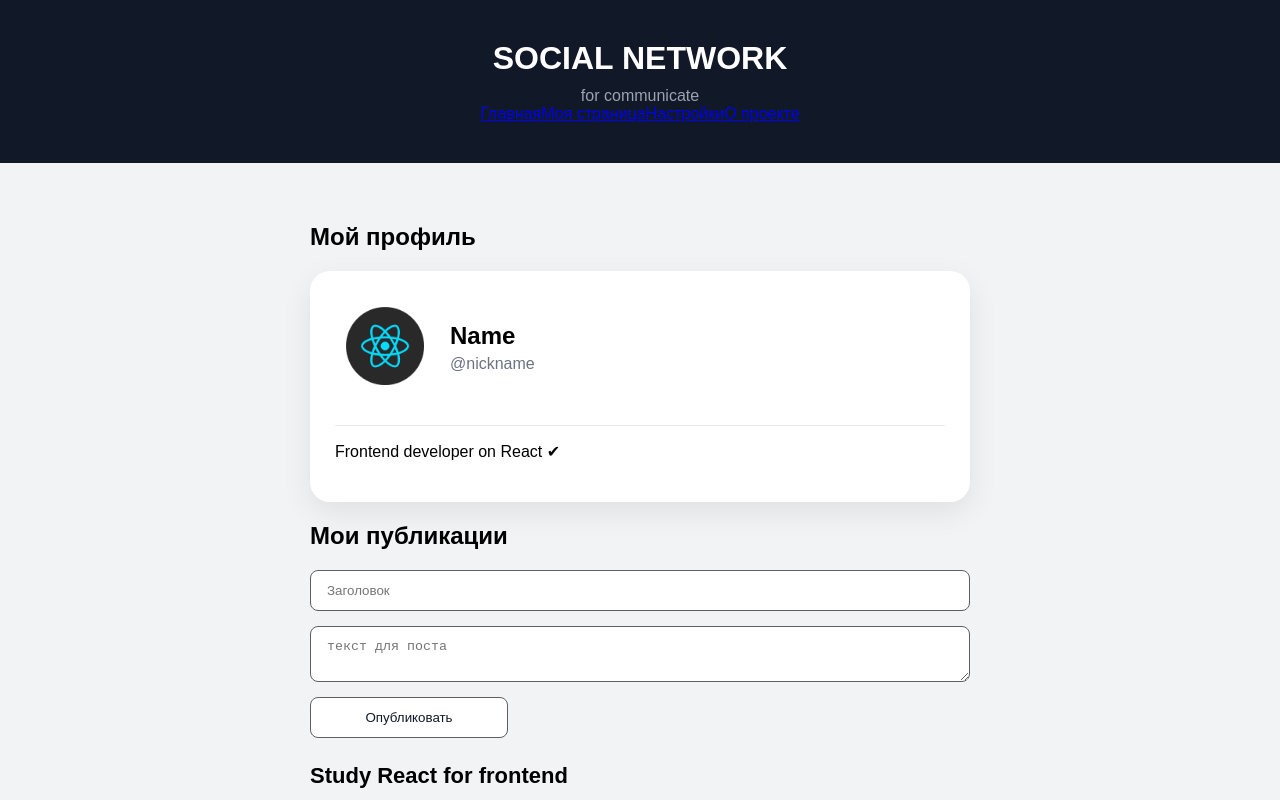
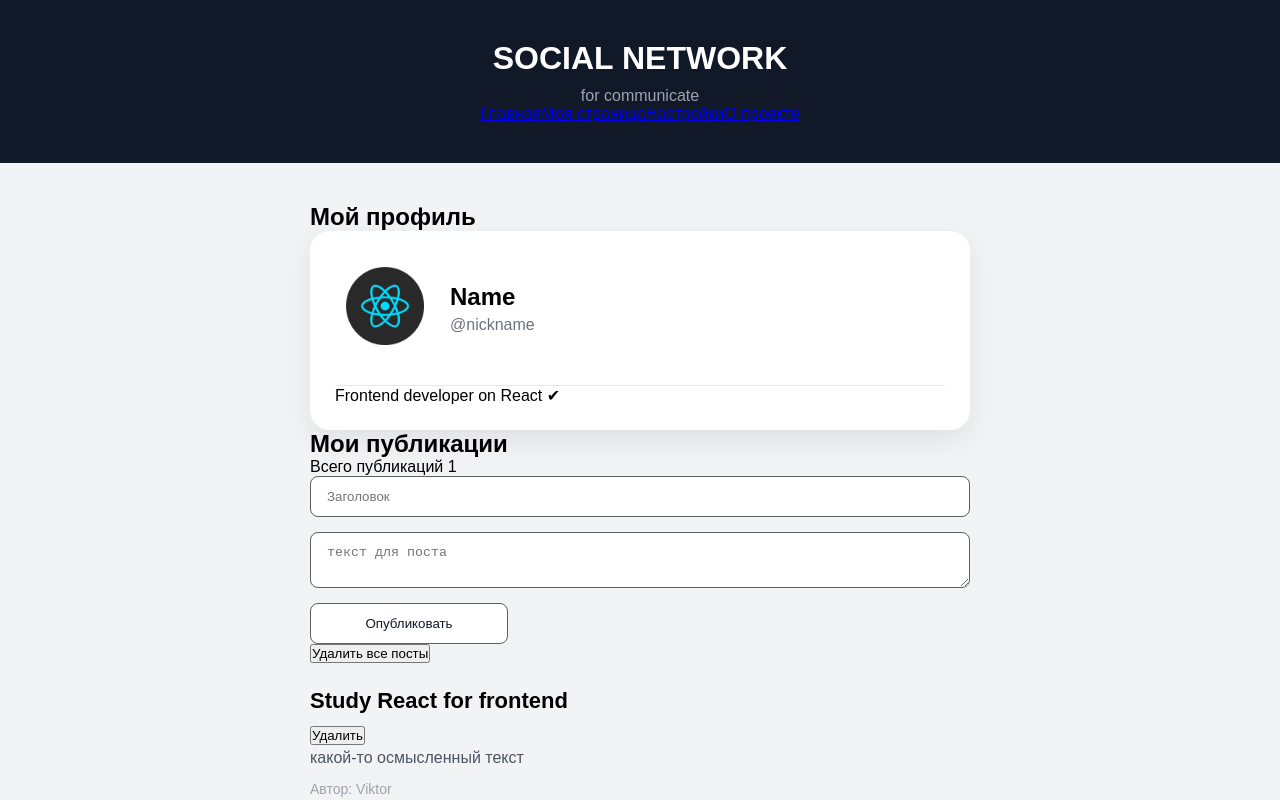
Before and after one commit to brahman98/react-9-4-RPO-23-1, a React (Vite) app: page /profile in a window 1280 px wide. Shown: the top 800 px of the page. Built offline with nearby package versions, Linux system fonts and the light colour scheme.

Commit message:
добавили подсчет постов, кнопка удаления всех постов и валидация формы

```diff
--- a/src/components/Post.jsx
+++ b/src/components/Post.jsx
@@ -4,19 +4,21 @@ function Post({ author, title, text, onDelete, id }) {
     return (
         <div>
             <article className="post">
-                <h2>{title}</h2>
+                <div>
+                    <h2>{title}</h2>
+                    {onDelete && (
+                        <button
+                            className="delete-button"
+                            onClick={() => onDelete(id)}>
+                            Удалить
+                        </button>
+                    )}
+                </div>
                 <p className="post-text">{text}</p>
                 <p className="post-author">Автор: {author}</p>
 
                 <Actions />
 
-                {onDelete && (
-                    <button
-                        className="delete-button"
-                        onClick={() => onDelete(id)}>
-                        Удалить
-                    </button>
-                )}
             </article>
         </div>
     )
--- a/src/index.css
+++ b/src/index.css
@@ -1,5 +1,8 @@
+/* ОБЩИЕ СТИЛИ */
 * {
   box-sizing: border-box;
+  margin: 0;
+  padding: 0;
 }
 
 body {
--- a/src/pages/Profile.jsx
+++ b/src/pages/Profile.jsx
@@ -1,22 +1,40 @@
-import { useState } from "react";
+import { useState, useEffect } from "react";
 import ProfileCard from "../components/ProfileCard";
 import Post from "../components/Post";
 
 function Profile() {
-    const [posts, setPosts] = useState([
+    const [posts, setPosts] = useState(() => {
+        const savedPosts = localStorage.getItem("posts");
+        if (savedPosts) {
+            return JSON.parse(savedPosts);
+        }
+        return [
             {
                 id: 1,
                 author: 'Viktor',
                 title: 'Study React for frontend',
                 text: "какой-то осмысленный текст"
             },
-    ]);
+        ]
+    });
+
 
     const [title, setTitle] = useState('');
     const [text, setText] = useState("");
+    const [error, setError] = useState("");
+
+    useEffect(() => {
+        console.log("Количество постов", posts.length);
+        localStorage.setItem("posts", JSON.stringify(posts))
+    }, [posts]
+    );
 
     function addPost(event) {
         event.preventDefault();
+        if (!title.trim() || !text.trim()) {
+            setError("Заполните заголовок и текст");
+            return;
+        }
 
         const newPost = {
             id: Date.now(),
@@ -28,6 +46,7 @@ function Profile() {
         setPosts([...posts, newPost]);
         setTitle("");
         setText("");
+        setError("");
     }
 
     function deletePost(id) {
@@ -36,14 +55,24 @@ function Profile() {
             ));
     }
 
+    function clearPosts() {
+        setPosts([]);
+    }
+
     return (
         <section>
             <h1>Мой профиль</h1>
             <ProfileCard />
             <div className="feed">
                 <h2>Мои публикации</h2>
+                <p>Всего публикаций {posts.length}</p>
 
                 <form className="post-form" onSubmit={addPost}>
+                    {error && (
+                        <p className="form-error">
+                            {error}
+                        </p>
+                    )}
                     <input
                         id="post-input"
                         type="text"
@@ -61,6 +90,7 @@ function Profile() {
                         Опубликовать
                     </button>
                 </form>
+                <button onClick={clearPosts}>Удалить все посты</button>
 
                 {posts.length > 0 ? (
                     posts.map((post) => (
```
Lines whose indentation alone changed are shown as unchanged.
